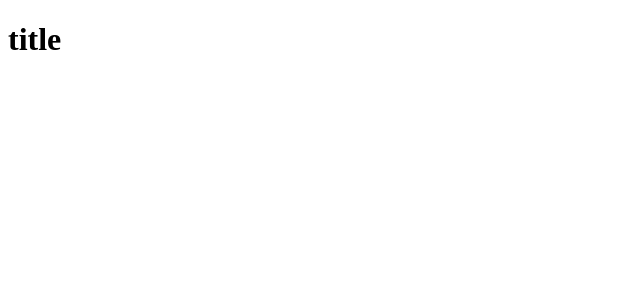
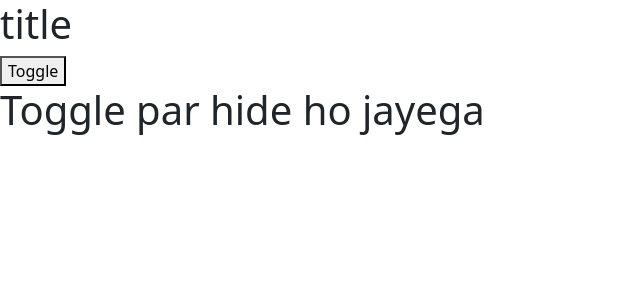
Before and after one commit to jitendrakumar0/my-app, an Angular app: page / in a window 1280 px wide. Shown: the top 300 px of the page, without its empty margins (0-640 px from the left). Built offline with nearby package versions, Linux system fonts and the light colour scheme.

Commit message:
#22 Toggle Element | hide and show tag

```diff
--- a/src/app/app.component.html
+++ b/src/app/app.component.html
@@ -1,2 +1,6 @@
 <h1>{{title}}</h1>
 <router-outlet></router-outlet>
+
+<button (click)="displayToggle()">Toggle</button>
+
+<h1 *ngIf="display">Toggle par hide ho jayega</h1>
--- a/src/app/app.component.ts
+++ b/src/app/app.component.ts
@@ -7,4 +7,9 @@ import { Component } from '@angular/core';
 })
 export class AppComponent {
   title = 'title';
+  display = true;
+
+  displayToggle() {
+    this.display=!this.display;
+  }
 }
--- a/src/app/app.module.ts
+++ b/src/app/app.module.ts
@@ -1,4 +1,5 @@
 import { NgModule } from '@angular/core';
+import { FormsModule } from '@angular/forms';
 import { BrowserModule } from '@angular/platform-browser';
 
 import { AppRoutingModule } from './app-routing.module';
@@ -10,7 +11,8 @@ import { AppComponent } from './app.component';
   ],
   imports: [
     BrowserModule,
-    AppRoutingModule
+    AppRoutingModule,
+    FormsModule
   ],
   providers: [],
   bootstrap: [AppComponent]
--- a/src/index.html
+++ b/src/index.html
@@ -6,8 +6,10 @@
   <base href="/">
   <meta name="viewport" content="width=device-width, initial-scale=1">
   <link rel="icon" type="image/x-icon" href="favicon.ico">
+  <link href="https://cdn.jsdelivr.net/npm/bootstrap@5.2.1/dist/css/bootstrap.min.css" rel="stylesheet" integrity="sha384-iYQeCzEYFbKjA/T2uDLTpkwGzCiq6soy8tYaI1GyVh/UjpbCx/TYkiZhlZB6+fzT" crossorigin="anonymous">
 </head>
 <body>
   <app-root></app-root>
+  <script src="https://cdn.jsdelivr.net/npm/bootstrap@5.2.1/dist/js/bootstrap.bundle.min.js" integrity="sha384-u1OknCvxWvY5kfmNBILK2hRnQC3Pr17a+RTT6rIHI7NnikvbZlHgTPOOmMi466C8" crossorigin="anonymous"></script>
 </body>
 </html>
```
